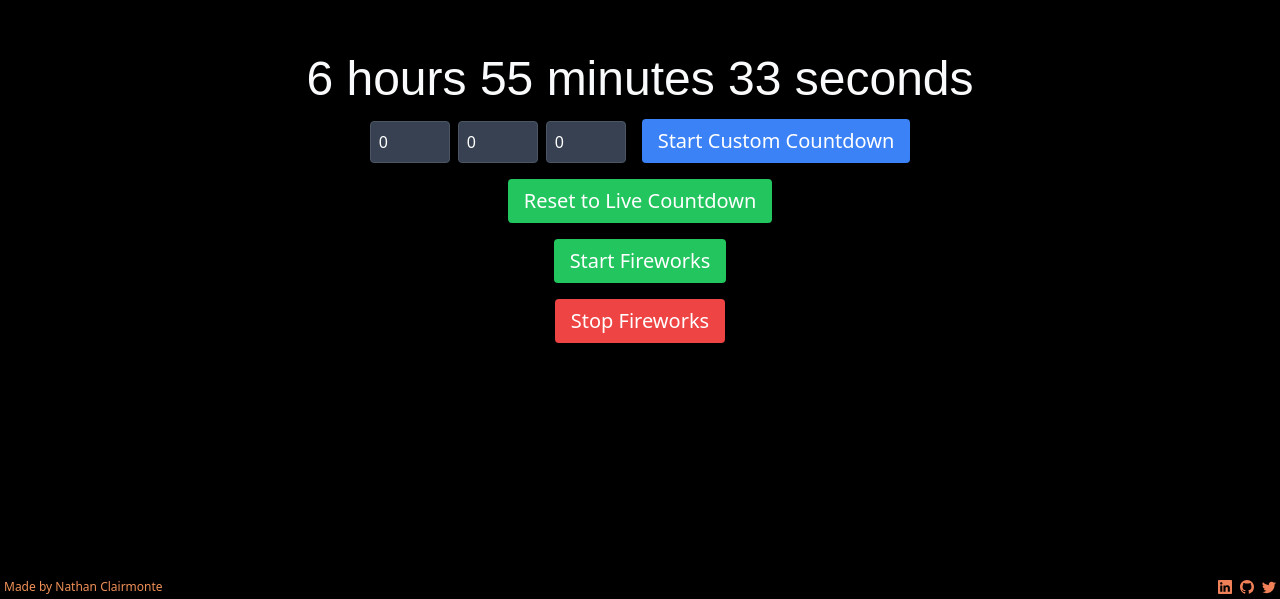
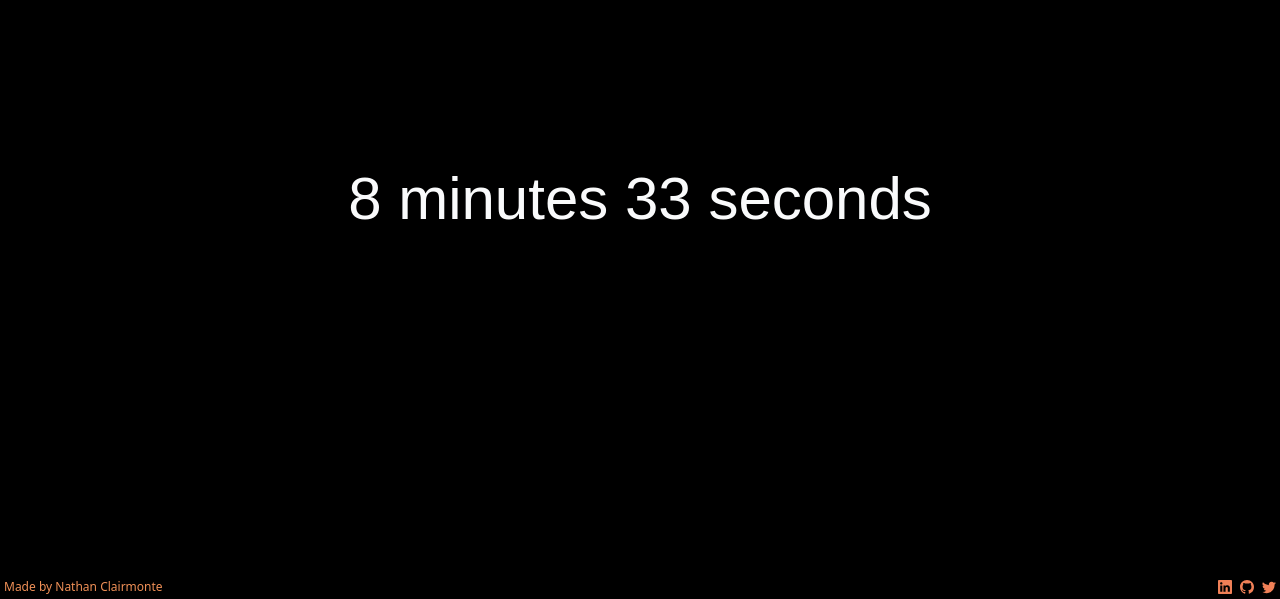
Before and after one commit to nathanclairmonte/percy-v2, a Next.js app: page /countdown in a window 1280 px wide. Shown: the part 201-800 px from the top of the page. Built offline with nearby package versions, Linux system fonts and the light colour scheme; a web font is replaced by a local one.

Commit message:
update display logic

```diff
--- a/src/pages/countdown.js
+++ b/src/pages/countdown.js
@@ -1,18 +1,18 @@
 import React, { useState, useEffect } from "react";
 import { fireworksOptions } from "@/data/fireworksOptions";
-import { DotGothic16, Chakra_Petch, Silkscreen, Roboto_Mono } from "next/font/google";
+import { DotGothic16, Roboto } from "next/font/google";
 
 import { NoNavbarLayout } from "@/components/list";
 import { Fireworks } from "@fireworks-js/react";
 import "@/styles/Countdown.module.css";
+import clsx from "clsx";
 
 const gothic = DotGothic16({ weight: ["400"], subsets: ["latin"] });
-const chakra = Chakra_Petch({ weight: ["400"], subsets: ["latin"] });
-const silk = Silkscreen({ weight: ["400"], subsets: ["latin"] });
-const share = Roboto_Mono({ weight: ["400"], subsets: ["latin"] });
+const roboto = Roboto({ weight: ["400"], subsets: ["latin"] });
 
 const Countdown = () => {
-    const newYearDate = "2024-01-01T00:00:00";
+    // const newYearDate = "2024-01-01T00:00:00";
+    const newYearDate = "2023-12-31T17:13:00";
     const calculateTimeLeft = (targetDate) => {
         const difference = +new Date(targetDate) - +new Date();
         let timeLeft = {};
@@ -87,14 +87,23 @@ const Countdown = () => {
 
     const renderCountdown = () => {
         if (isCelebration) {
-            return <div className="text-3xl text-green-400">Happy New Year! 🎉🎊</div>;
+            return (
+                <div
+                    className={clsx(
+                        "animate-bounce text-3xl text-green-400 sm:text-5xl md:text-6xl lg:text-7xl",
+                        roboto.className
+                    )}
+                >
+                    Happy New Year!!! 🎉🎊
+                </div>
+            );
         }
 
         let styleClass = "text-xl sm:text-3xl md:text-5xl text-gray-50";
         if (timeLeft.hours === 0 && timeLeft.minutes > 0) {
             styleClass = "text-3xl sm:text-5xl md:text-6xl text-gray-50";
         } else if (timeLeft.hours === 0 && timeLeft.minutes === 0 && timeLeft.seconds > 0) {
-            styleClass = "text-[10rem] text-gray-50";
+            styleClass = "text-[12rem] sm:text-[14rem] md:text-[17rem] text-gray-50";
         }
 
         const pluralize = (count, singular) => (count === 1 ? singular : `${singular}s`);
@@ -111,12 +120,15 @@ const Countdown = () => {
                         {timeLeft.minutes} {pluralize(timeLeft.minutes, "minute")}{" "}
                     </span>
                 )}
-                {timeLeft.seconds > 0 && timeLeft.minutes === 0 && timeLeft.hours === 0 && (
-                    <span>{timeLeft.seconds}</span>
-                )}
-                {timeLeft.seconds > 0 && timeLeft.minutes > 0 && timeLeft.hours > 0 && (
+                {timeLeft.seconds > 0 && (
                     <span>
-                        {timeLeft.seconds} {pluralize(timeLeft.seconds, "second")}
+                        {timeLeft.hours === 0 && timeLeft.minutes === 0 ? (
+                            <>{timeLeft.seconds}</>
+                        ) : (
+                            <>
+                                {timeLeft.seconds} {pluralize(timeLeft.seconds, "second")}
+                            </>
+                        )}
                     </span>
                 )}
             </div>
@@ -125,10 +137,10 @@ const Countdown = () => {
 
     return (
         <NoNavbarLayout title="NYE Countdown!">
-            {/* {isCelebration && <Fireworks options={fireworksOptions} style={fireworksStyles} />} */}
-            <div className="absolute z-[9999] flex h-full w-full flex-col items-center justify-center">
+            {isCelebration && <Fireworks options={fireworksOptions} style={fireworksStyles} />}
+            <div className="absolute z-[50] flex h-full w-full flex-col items-center justify-center">
                 {renderCountdown()}
-                <div>
+                {/* <div>
                     <input
                         type="number"
                         className="mr-2 mt-4 w-20 rounded border border-gray-600 bg-gray-700 p-2 text-white"
@@ -174,7 +186,7 @@ const Countdown = () => {
                     onClick={() => setIsCelebration(false)}
                 >
                     Stop Fireworks
-                </button>
+                </button> */}
             </div>
         </NoNavbarLayout>
     );
```
